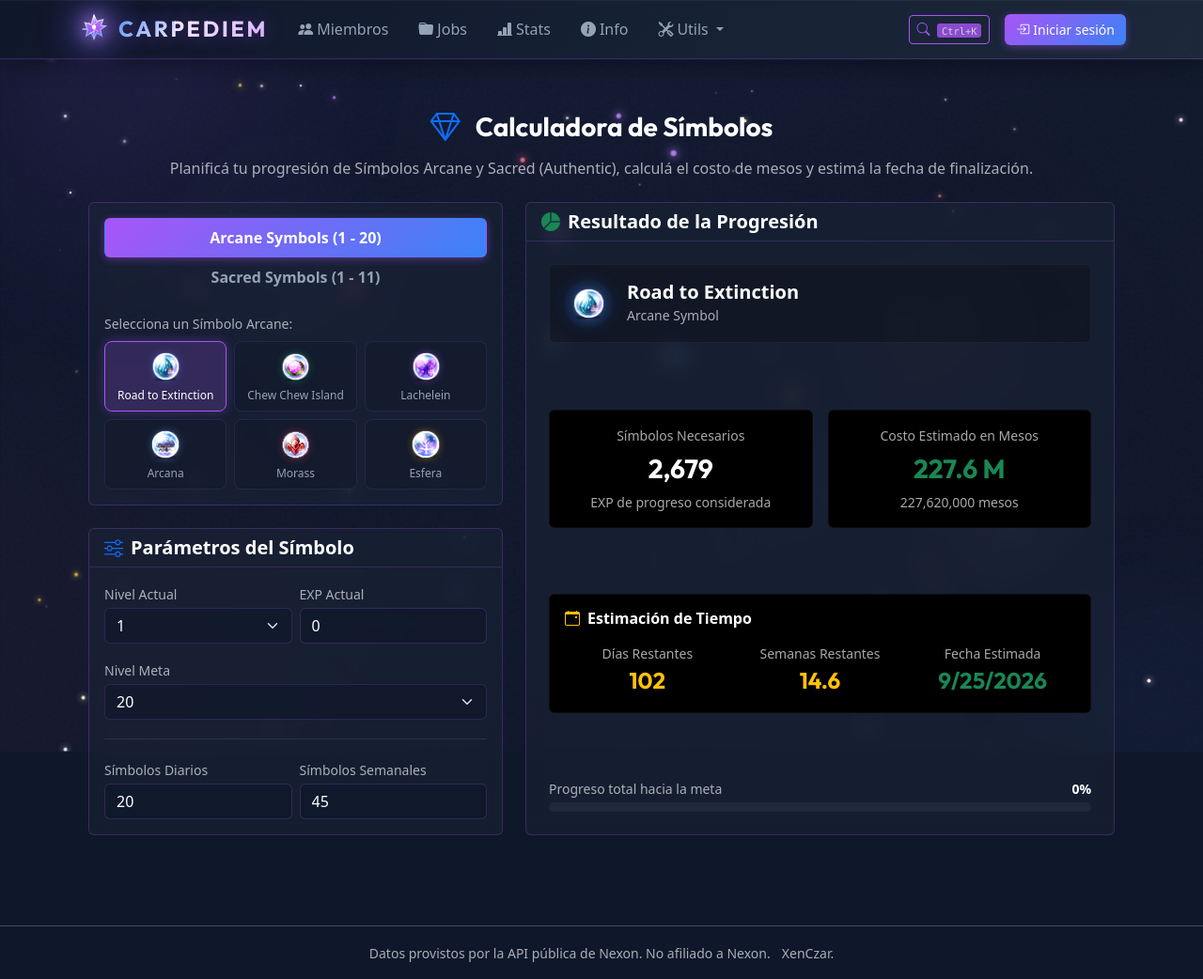
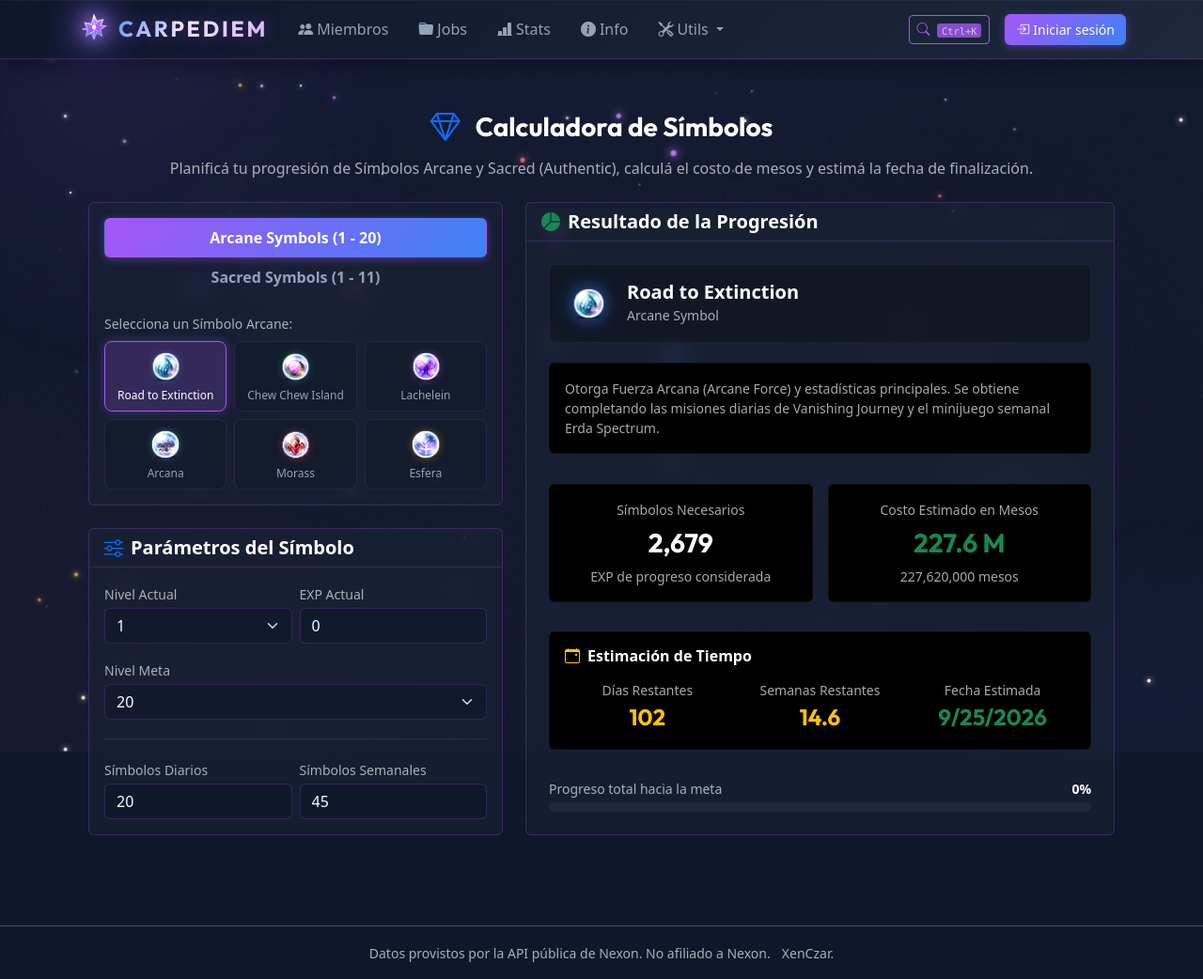
Before and after one commit to crave94/carpediem, a Flask app: page /utils/symbol-calculator in a window 1280 px wide. Shown: the whole page at 94% size. Run offline with Flask 3, Linux system fonts and the light colour scheme; data that the repository does not hold is empty; some libraries are stand-ins or nearby versions.

Commit message:
feat(utils): hide weekly symbols for Sacred, display additional boss/exp effects and descriptions

```diff
--- a/templates/symbol-calculator.html
+++ b/templates/symbol-calculator.html
@@ -86,11 +86,11 @@
 
             <!-- Gain Rates -->
             <div class="row g-2">
-              <div class="col-6">
+              <div class="col-6" id="dailyGainCol">
                 <label for="dailyGain" class="form-label small text-body-secondary mb-1">Símbolos Diarios</label>
                 <input type="number" id="dailyGain" class="form-control bg-dark text-white border-secondary" value="20" min="0">
               </div>
-              <div class="col-6">
+              <div class="col-6" id="weeklyGainCol">
                 <label for="weeklyGain" class="form-label small text-body-secondary mb-1">Símbolos Semanales</label>
                 <input type="number" id="weeklyGain" class="form-control bg-dark text-white border-secondary" value="45" min="0">
               </div>
@@ -118,6 +118,17 @@
             <div>
               <h4 id="resultSymbolName" class="h5 mb-0 text-white fw-bold">Road to Extinction</h4>
               <span id="resultSymbolType" class="text-body-secondary small">Arcane Symbol</span>
+            </div>
+          </div>
+
+          <!-- Active Symbol Description & Effects -->
+          <div id="symbolDetailsContainer" class="p-3 rounded bg-black bg-opacity-20 border border-secondary" style="border-color: rgba(255, 255, 255, 0.05) !important; margin-top: -10px;">
+            <p id="symbolDescText" class="small text-body-secondary mb-0"></p>
+            <div id="symbolEffectsList" class="mt-2 d-none">
+              <span class="small text-white fw-bold d-block mb-1">Efectos Adicionales (Nivel Máximo):</span>
+              <ul class="mb-0 ps-3 text-success small" style="list-style-type: square; line-height: 1.4;">
+                <!-- Injected via JS -->
+              </ul>
             </div>
           </div>
 
@@ -255,23 +266,157 @@
 
   // Data Arrays
   const ARCANE_SYMBOLS = [
-    { name: "Road to Extinction", image: "symbol-rte.png", color: "#3B82F6", defaultDaily: 20, defaultWeekly: 45 },
-    { name: "Chew Chew Island", image: "symbol-cci.png", color: "#10B981", defaultDaily: 20, defaultWeekly: 45 },
-    { name: "Lachelein", image: "symbol-lacheln.png", color: "#A855F7", defaultDaily: 20, defaultWeekly: 45 },
-    { name: "Arcana", image: "symbol-arcana.png", color: "#60A5FA", defaultDaily: 20, defaultWeekly: 45 },
-    { name: "Morass", image: "symbol-moras.png", color: "#F43F5E", defaultDaily: 20, defaultWeekly: 45 },
-    { name: "Esfera", image: "symbol-esfera.png", color: "#F59E0B", defaultDaily: 20, defaultWeekly: 45 }
+    {
+      name: "Road to Extinction",
+      image: "symbol-rte.png",
+      color: "#3B82F6",
+      defaultDaily: 20,
+      defaultWeekly: 45,
+      desc: "Otorga Fuerza Arcana (Arcane Force) y estadísticas principales. Se obtiene completando las misiones diarias de Vanishing Journey y el minijuego semanal Erda Spectrum.",
+      effects: []
+    },
+    {
+      name: "Chew Chew Island",
+      image: "symbol-cci.png",
+      color: "#10B981",
+      defaultDaily: 20,
+      defaultWeekly: 45,
+      desc: "Otorga Fuerza Arcana y estadísticas principales. Se obtiene mediante las misiones diarias de Chew Chew Island y el minijuego semanal Hungry Muto.",
+      effects: []
+    },
+    {
+      name: "Lachelein",
+      image: "symbol-lacheln.png",
+      color: "#A855F7",
+      defaultDaily: 20,
+      defaultWeekly: 45,
+      desc: "Otorga Fuerza Arcana y estadísticas principales. Se obtiene completando las misiones diarias de Lachelein y el minijuego semanal Midnight Chaser.",
+      effects: []
+    },
+    {
+      name: "Arcana",
+      image: "symbol-arcana.png",
+      color: "#60A5FA",
+      defaultDaily: 20,
+      defaultWeekly: 45,
+      desc: "Otorga Fuerza Arcana y estadísticas principales. Se obtiene completando las misiones diarias de Arcana y el minijuego semanal Spirit Savior.",
+      effects: []
+    },
+    {
+      name: "Morass",
+      image: "symbol-moras.png",
+      color: "#F43F5E",
+      defaultDaily: 20,
+      defaultWeekly: 45,
+      desc: "Otorga Fuerza Arcana y estadísticas principales. Se obtiene mediante las misiones diarias de Morass y el minijuego semanal Ranheim Defense.",
+      effects: []
+    },
+    {
+      name: "Esfera",
+      image: "symbol-esfera.png",
+      color: "#F59E0B",
+      defaultDaily: 20,
+      defaultWeekly: 45,
+      desc: "Otorga Fuerza Arcana y estadísticas principales. Se obtiene mediante las misiones diarias de Esfera y el minijuego semanal Esfera Guardian.",
+      effects: []
+    }
   ];
 
   const SACRED_SYMBOLS = [
-    { name: "Cernium", image: "symbol-cernium.png", color: "#FCD34D", defaultDaily: 30, defaultWeekly: 0 },
-    { name: "Hotel Arcus", image: "symbol-hotel-arcs.png", color: "#FB7185", defaultDaily: 15, defaultWeekly: 0 },
-    { name: "Odium", image: "symbol-odium.png", color: "#34D399", defaultDaily: 15, defaultWeekly: 0 },
-    { name: "Shangri-La", image: "symbol-shangri-la.png", color: "#A78BFA", defaultDaily: 15, defaultWeekly: 0 },
-    { name: "Arteria", image: "symbol-arteria.png", color: "#60A5FA", defaultDaily: 15, defaultWeekly: 0 },
-    { name: "Carcion", image: "symbol-carcion.png", color: "#F43F5E", defaultDaily: 15, defaultWeekly: 0 },
-    { name: "Tallahart", image: "symbol-tallahart.png", color: "#A3E635", defaultDaily: 10, defaultWeekly: 0 },
-    { name: "Geardrak", image: "symbol-geardrak.png", color: "#94A3B8", defaultDaily: 15, defaultWeekly: 0 }
+    {
+      name: "Cernium",
+      image: "symbol-cernium.png",
+      color: "#FCD34D",
+      defaultDaily: 30,
+      defaultWeekly: 0,
+      desc: "Otorga Fuerza Sagrada (Sacred Force) y estadísticas principales. Se obtiene completando la misión diaria en Cernium.",
+      effects: [
+        "+20% de daño al atacar a Chosen Seren",
+        "+10% de obtención de experiencia (EXP) adicional"
+      ]
+    },
+    {
+      name: "Hotel Arcus",
+      image: "symbol-hotel-arcs.png",
+      color: "#FB7185",
+      defaultDaily: 15,
+      defaultWeekly: 0,
+      desc: "Otorga Fuerza Sagrada y estadísticas principales. Se obtiene completando la misión diaria en Hotel Arcus.",
+      effects: [
+        "+20% de daño al atacar a Watcher Kalos",
+        "+10% de obtención de experiencia (EXP) adicional"
+      ]
+    },
+    {
+      name: "Odium",
+      image: "symbol-odium.png",
+      color: "#34D399",
+      defaultDaily: 15,
+      defaultWeekly: 0,
+      desc: "Otorga Fuerza Sagrada y estadísticas principales. Se obtiene completando la misión diaria en Odium.",
+      effects: [
+        "+20% de daño al atacar a First Adversary",
+        "+10% de obtención de experiencia (EXP) adicional"
+      ]
+    },
+    {
+      name: "Shangri-La",
+      image: "symbol-shangri-la.png",
+      color: "#A78BFA",
+      defaultDaily: 15,
+      defaultWeekly: 0,
+      desc: "Otorga Fuerza Sagrada y estadísticas principales. Se obtiene completando la misión diaria en Shangri-La.",
+      effects: [
+        "+20% de daño al atacar a Kaling",
+        "+10% de obtención de experiencia (EXP) adicional"
+      ]
+    },
+    {
+      name: "Arteria",
+      image: "symbol-arteria.png",
+      color: "#60A5FA",
+      defaultDaily: 15,
+      defaultWeekly: 0,
+      desc: "Otorga Fuerza Sagrada y estadísticas principales. Se obtiene completando la misión diaria en Arteria.",
+      effects: [
+        "+10% de obtención de experiencia (EXP) adicional"
+      ]
+    },
+    {
+      name: "Carcion",
+      image: "symbol-carcion.png",
+      color: "#F43F5E",
+      defaultDaily: 15,
+      defaultWeekly: 0,
+      desc: "Otorga Fuerza Sagrada y estadísticas principales. Se obtiene completando la misión diaria en Carcion.",
+      effects: [
+        "+20% de daño al atacar a Limbo",
+        "+10% de obtención de experiencia (EXP) adicional"
+      ]
+    },
+    {
+      name: "Tallahart",
+      image: "symbol-tallahart.png",
+      color: "#A3E635",
+      defaultDaily: 10,
+      defaultWeekly: 0,
+      desc: "Otorga Fuerza Sagrada, estadísticas principales y bonificaciones especiales. Se obtiene en la región de Tallahart.",
+      effects: [
+        "+20% de daño al atacar a Baldrix",
+        "+10% EXP, +5% Mesos Obtenidos y +5% Drop Rate base (aumenta por nivel hasta un máximo de +50% EXP, +15% Mesos, +15% Drop a Nivel 11)"
+      ]
+    },
+    {
+      name: "Geardrak",
+      image: "symbol-geardrak.png",
+      color: "#94A3B8",
+      defaultDaily: 15,
+      defaultWeekly: 0,
+      desc: "Otorga Fuerza Sagrada, estadísticas principales y bonificaciones especiales. Se obtiene en la región de Geardrak.",
+      effects: [
+        "+10% EXP, +5% Mesos Obtenidos y +5% Drop Rate base (aumenta por nivel hasta un máximo de +50% EXP, +15% Mesos, +15% Drop a Nivel 11)"
+      ]
+    }
   ];
 
   // State
@@ -421,7 +566,7 @@
     progressBarEl.setAttribute('aria-valuenow', progressPercentage);
 
     // Time estimate
-    const weeklyRate = daily * 7 + weekly;
+    const weeklyRate = daily * 7 + (currentTab === 'arcane' ? weekly : 0);
     const dailyRate = weeklyRate / 7.0;
 
     if (totalSymbolsNeeded === 0) {
@@ -488,6 +633,36 @@
     resultSymbolIcon.innerHTML = `<img src="${STATIC_URL_BASE}${symbol.image}" alt="${symbol.name}" width="36" height="36" style="filter: drop-shadow(0 0 6px ${symbol.color}88); object-fit: contain;">`;
     resultSymbolIcon.style.backgroundColor = `${symbol.color}18`;
     resultSymbolIcon.style.boxShadow = `0 0 16px ${symbol.color}25`;
+
+    // Render description and effects
+    const descText = document.getElementById('symbolDescText');
+    const effectsList = document.getElementById('symbolEffectsList');
+    const ul = effectsList.querySelector('ul');
+
+    descText.textContent = symbol.desc || '';
+    ul.innerHTML = '';
+    if (symbol.effects && symbol.effects.length > 0) {
+      effectsList.classList.remove('d-none');
+      symbol.effects.forEach(eff => {
+        const li = document.createElement('li');
+        li.textContent = eff;
+        ul.appendChild(li);
+      });
+    } else {
+      effectsList.classList.add('d-none');
+    }
+
+    // Toggle weekly gain container visibility
+    const dailyGainCol = document.getElementById('dailyGainCol');
+    const weeklyGainCol = document.getElementById('weeklyGainCol');
+
+    if (currentTab === 'arcane') {
+      weeklyGainCol.classList.remove('d-none');
+      dailyGainCol.className = 'col-6';
+    } else {
+      weeklyGainCol.classList.add('d-none');
+      dailyGainCol.className = 'col-12';
+    }
 
     // Load saved settings if any exist, otherwise set default rates based on selected symbol
     loadCalculatorData();
```
